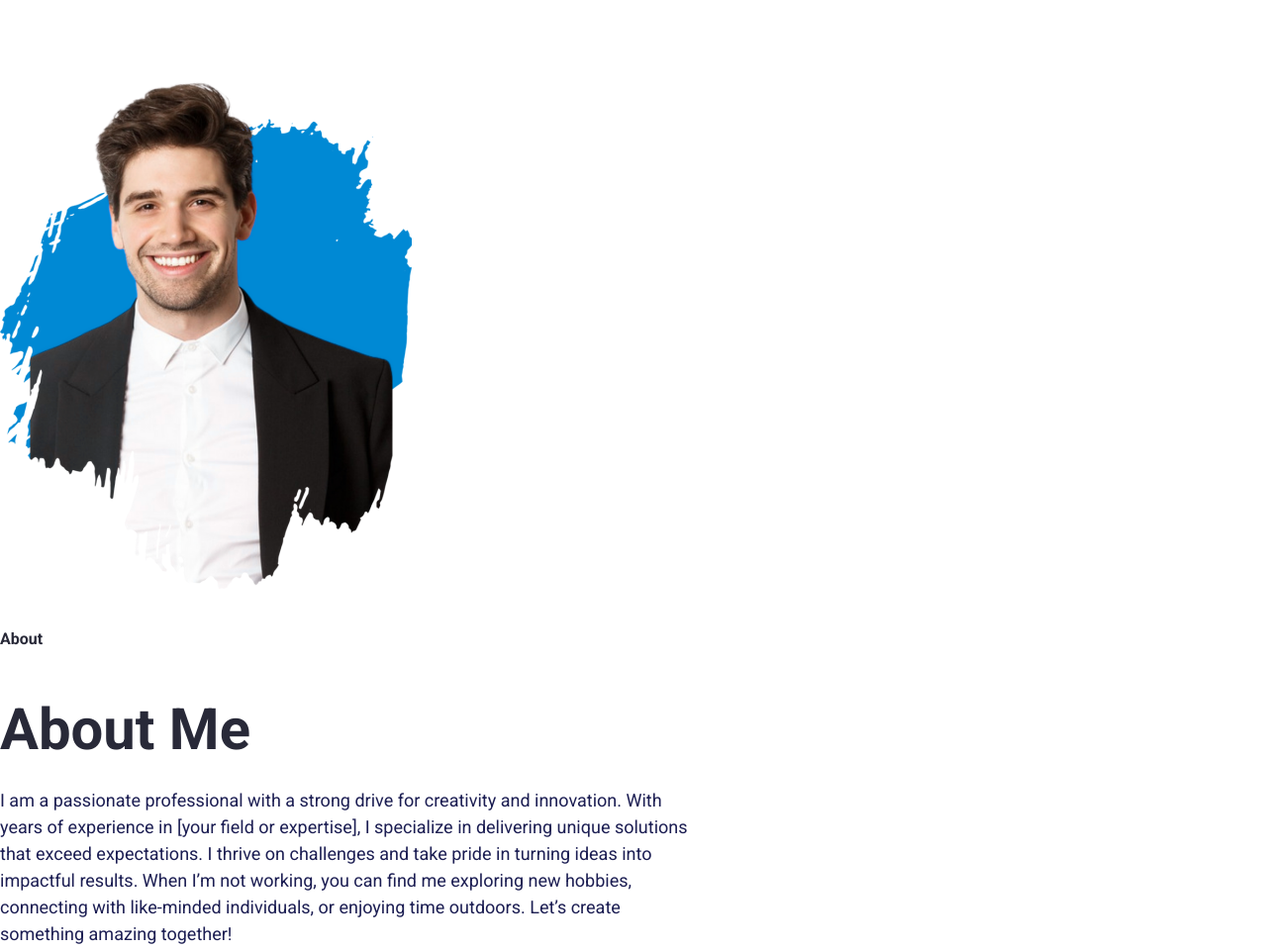
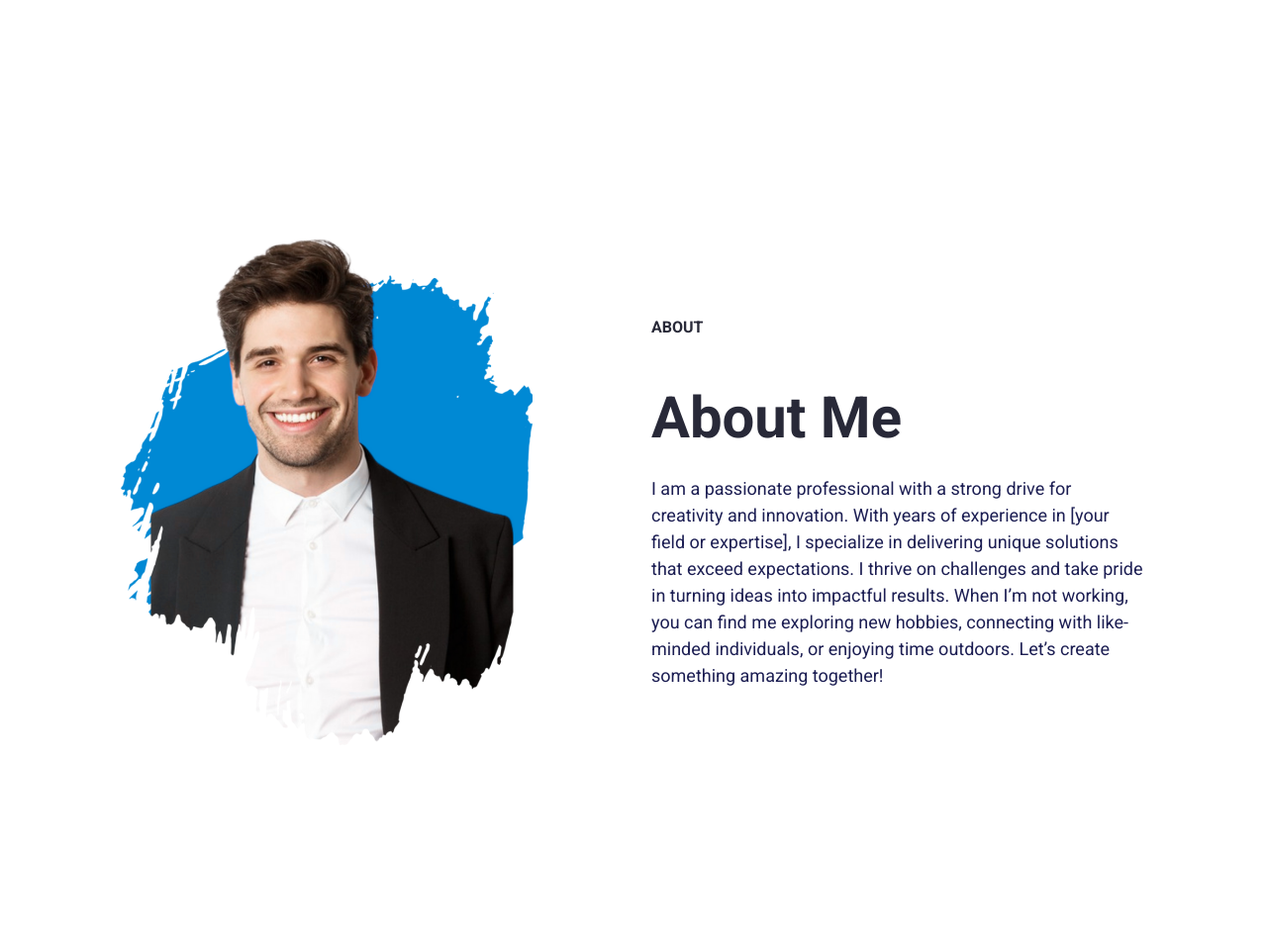
Before and after one commit to midoriar/L-ABN_devsprint, a plain HTML site: page index.html in a window 1280 px wide. Shown: the part 1569-2529 px from the top of the page at 99% size. Drawn offline with nearby package versions, Linux system fonts and the light colour scheme.

Commit message:
second commit

```diff
--- a/index.html
+++ b/index.html
@@ -132,22 +132,20 @@
 
  <!-----------------------------------MyAbout me ------------------------------------------------>
 
-
- <section id="About" class="About">
+<section id="about" class="about">
     <div class="profile-image">
         <img src="./image/Group.png" alt="Profile Picture">
     </div>
     <div class="about-content">
         <h6 id="title01">About</h6>
         <h2 id="title02">About Me</h2>
-        <p id="par1">I am a passionate professional with a strong drive for creativity and innovation.
-            With years of experience in [your field or expertise],
-            I specialize in delivering unique solutions that exceed expectations.
-            I thrive on challenges and take pride in turning ideas into impactful results.
+        <p id="par1">
+            I am a passionate professional with a strong drive for creativity and innovation.
+            With years of experience in [your field or expertise], I specialize in delivering unique solutions
+            that exceed expectations. I thrive on challenges and take pride in turning ideas into impactful results.
             When I’m not working, you can find me exploring new hobbies, connecting with like-minded individuals,
             or enjoying time outdoors. Let’s create something amazing together!
         </p>
-
     </div>
 </section>
 
--- a/style.css
+++ b/style.css
@@ -276,56 +276,50 @@ nav #menu {
 .about {
     display: flex;
     align-items: center;
+    justify-content: center;
     gap: 120px;
     padding: 80px;
     height: 672px;
-    /* flex-wrap: wrap; */
-
-
 }
 
-/* About content and image aligned in the same row */
 .about-content {
-    width: 700px;
-    height: 249px;
-    flex-wrap: wrap;
-
+    width: 500px;
+    height: auto;
+    background-color: transparent;
 }
 
-/* Profile image */
 .profile-image img {
     width: 416px;
-    /* Adjust the image size */
     height: 512px;
+    object-fit: cover;
+    border-radius: 8px;
 }
 
-/* Title Styling */
 #title01 {
     font-weight: bold;
     font-family: 'Roboto', sans-serif;
     font-size: 16px;
     color: #282938;
     margin-bottom: 20px;
+    text-transform: uppercase;
 }
 
 #title02 {
     font-weight: bold;
     font-family: 'Roboto', sans-serif;
+    font-size: 58px;
     color: #282938;
-    font-size: 58px;
-    /* Added 'px' to font-size */
     margin-bottom: 24px;
 }
 
-/* Paragraph Styling */
 #par1 {
     font-family: 'Roboto', sans-serif;
     font-size: 18px;
-    line-height: 27px;
+    line-height: 1.5;
     font-weight: 400;
     color: #1C1E53;
+    margin-top: 0;
 }
-
 
 
 /*----------------about------------------*/
```
